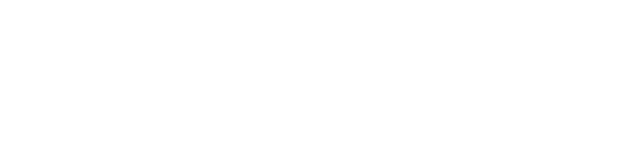
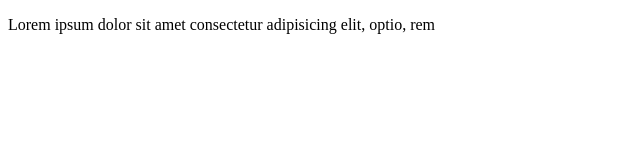
Before and after one commit to vina772/market-pplg1, a plain HTML site: page index.html in a window 1280 px wide. Shown: the whole page, without its empty margins (0-640 px from the left). Drawn offline with Linux system fonts and the light colour scheme.

Commit message:
Update index.html

```diff
--- a/index.html
+++ b/index.html
@@ -6,6 +6,6 @@
     <title>Document</title>
 </head>
 <body>
-
+    <p>Lorem ipsum dolor sit amet consectetur adipisicing elit, optio, rem</p>
 </body>
 </html>
```
